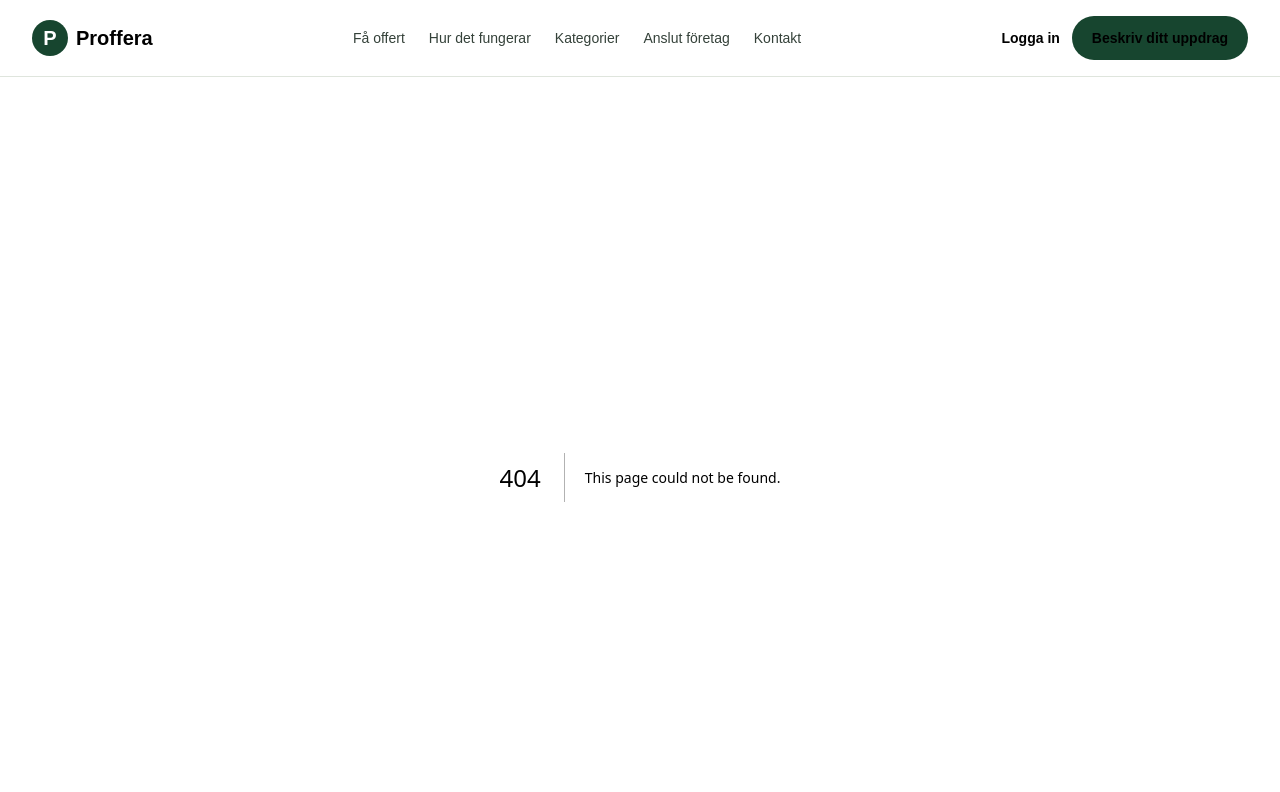
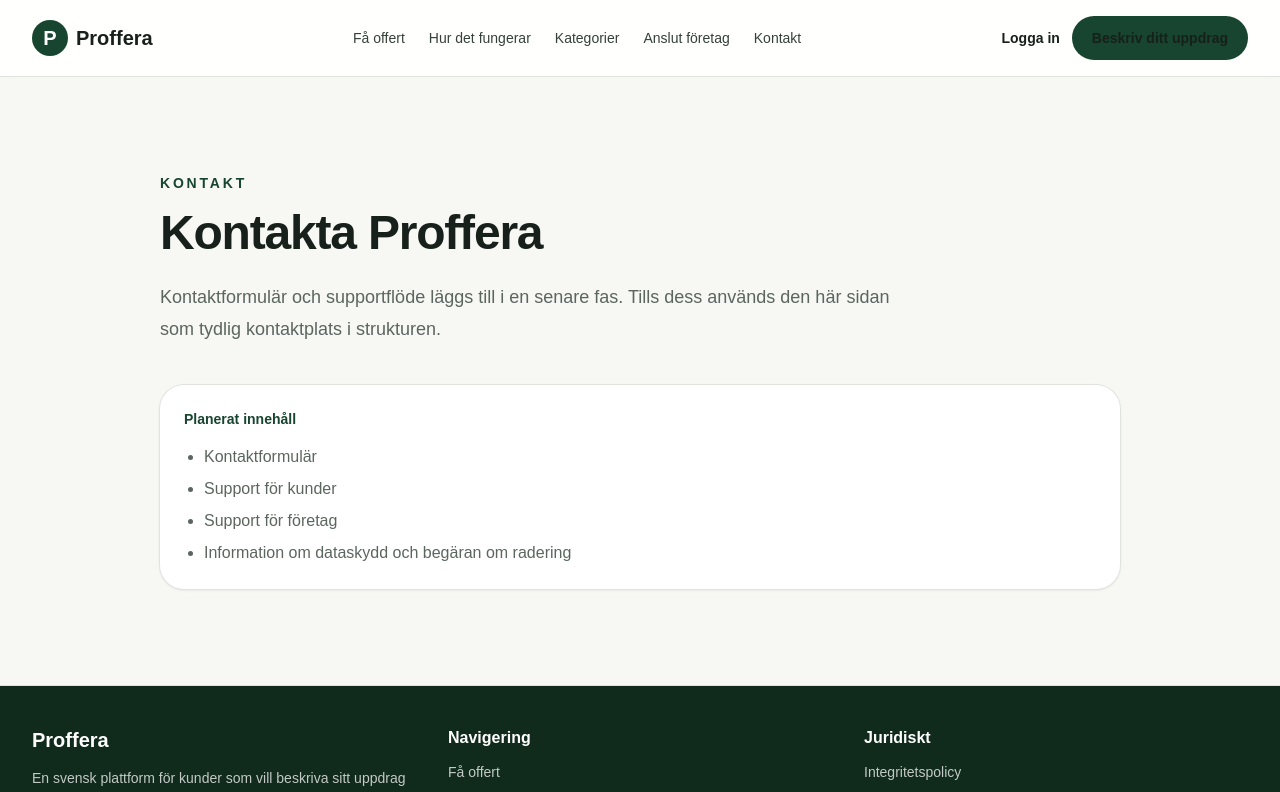
Before and after one commit to ibboabdoli-ai/Proffera, a Next.js app: page /kontakt in a window 1280 px wide. Before the commit this address had no page. Shown: the top 792 px of the page. Built offline with nearby package versions, Linux system fonts and the light colour scheme.

Commit message:
phase 02: add contact page

```diff
--- /dev/null
+++ b/src/app/kontakt/page.tsx
@@ -0,0 +1,27 @@
+import type { Metadata } from "next";
+import { PageShell } from "@/components/layout/page-shell";
+
+export const metadata: Metadata = {
+  title: "Kontakt",
+  description: "Kontakta Proffera om plattformen, företag eller kommande offertflöde.",
+};
+
+export default function ContactPage() {
+  return (
+    <PageShell
+      eyebrow="Kontakt"
+      title="Kontakta Proffera"
+      description="Kontaktformulär och supportflöde läggs till i en senare fas. Tills dess används den här sidan som tydlig kontaktplats i strukturen."
+    >
+      <div className="rounded-3xl bg-white p-6 shadow-sm ring-1 ring-[#dfe5dd]">
+        <p className="text-sm font-semibold text-[#17452f]">Planerat innehåll</p>
+        <ul className="mt-4 list-disc space-y-2 pl-5 text-[#5b665f]">
+          <li>Kontaktformulär</li>
+          <li>Support för kunder</li>
+          <li>Support för företag</li>
+          <li>Information om dataskydd och begäran om radering</li>
+        </ul>
+      </div>
+    </PageShell>
+  );
+}
```
